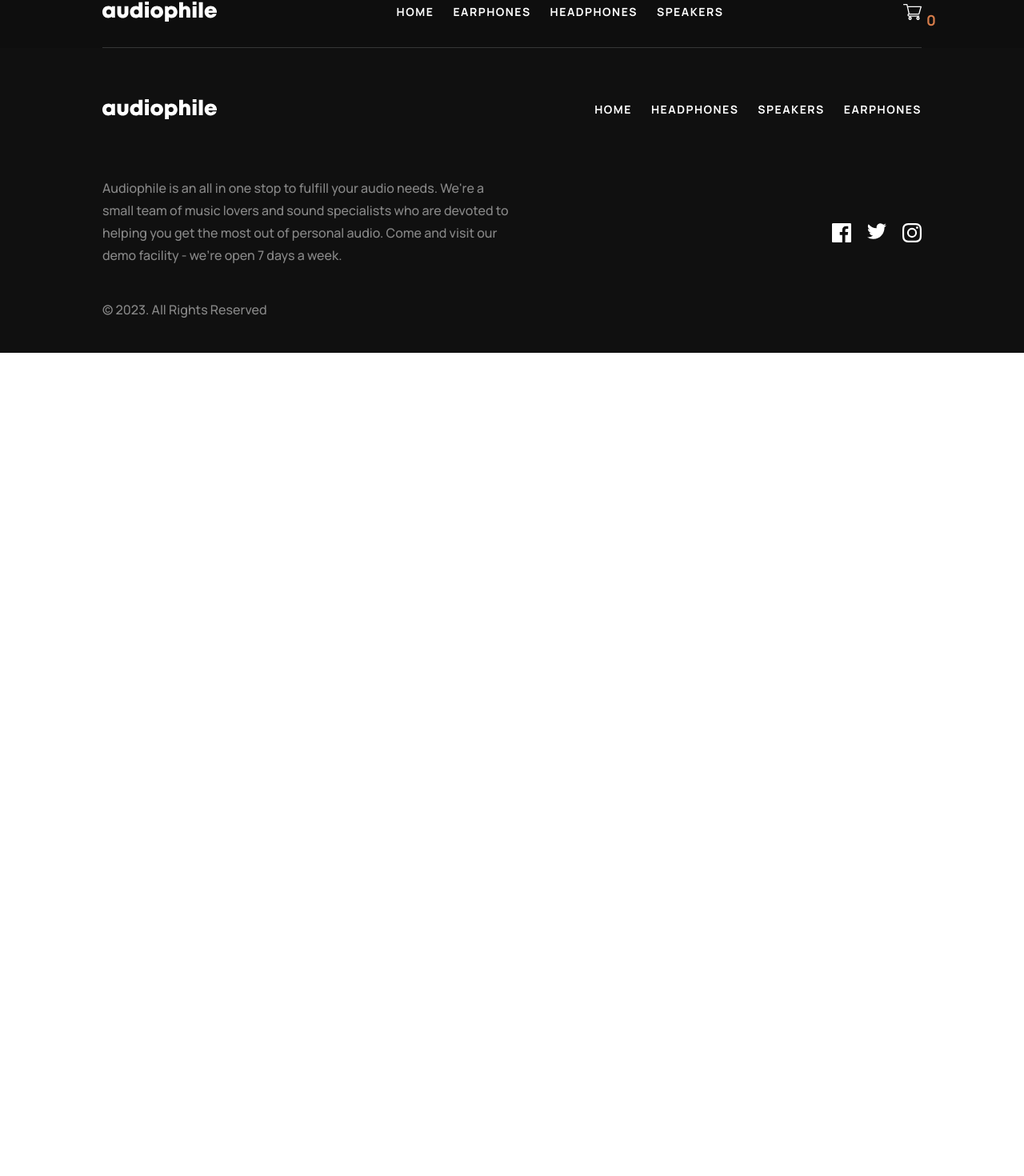
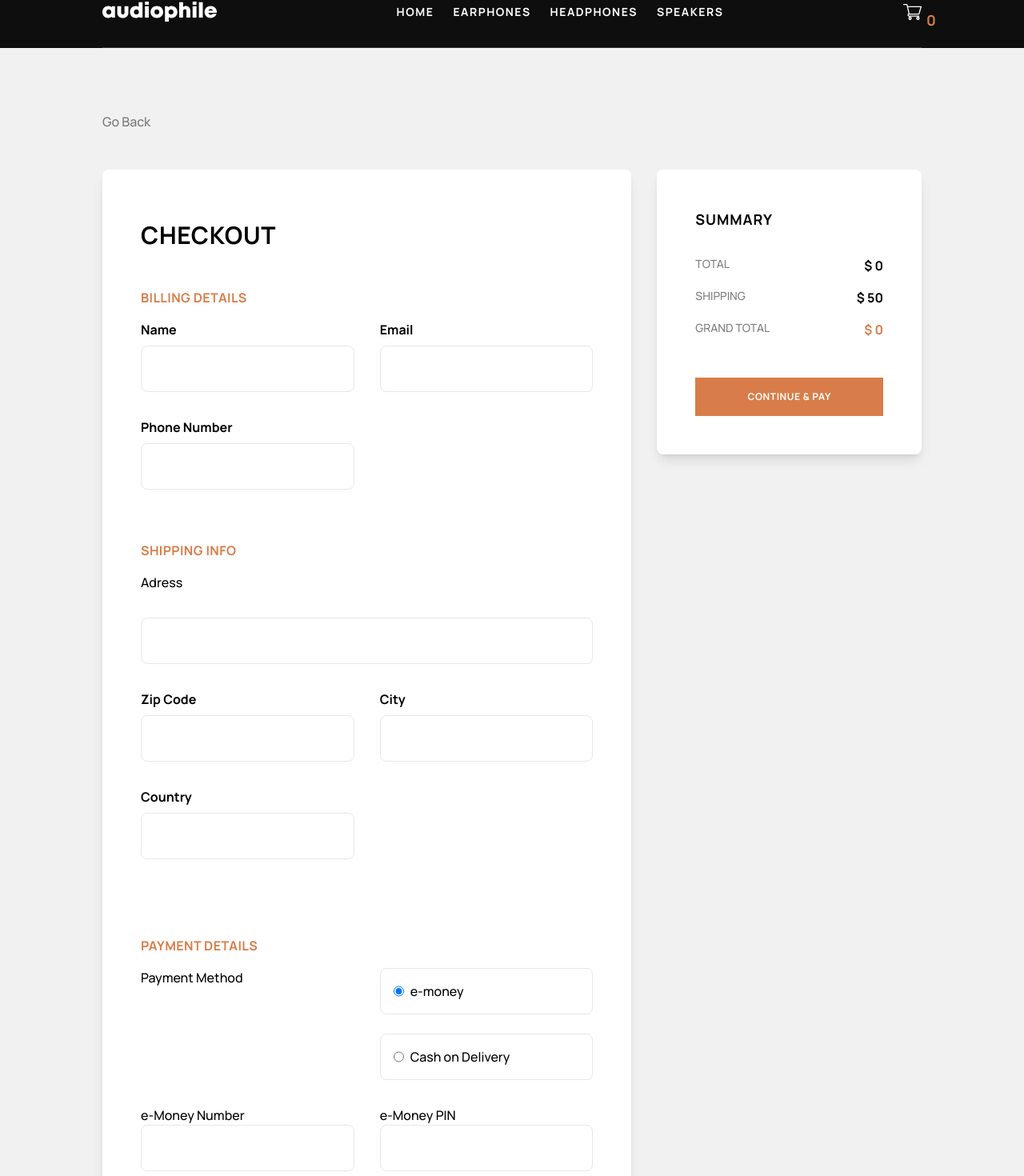
Before and after one commit to iraklikeche/audiophile-ecommerce-vue.js, a Vue app: page /checkout in a window 1280 px wide. Shown: the part 30-1500 px from the top of the page at 80% size. Before the commit the page ends 800 px from the top, so only its background shows below. Built offline with nearby package versions, Linux system fonts and the light colour scheme.

Commit message:
implement checkout function & component

```diff
--- a/src/components/Navbar.vue
+++ b/src/components/Navbar.vue
@@ -105,11 +105,13 @@
             >
           </div>
 
-          <button
-            class="bg-[#D87D4A] mt-4 px-8 py-3 transform: uppercase tracking-wider text-white text-xs hover:opacity-70 transition-opacity"
-          >
-            Checkout
-          </button>
+          <RouterLink :to="{ name: 'checkout' }">
+            <button
+              class="w-full bg-[#D87D4A] mt-4 px-8 py-3 transform: uppercase tracking-wider text-white text-xs hover:opacity-70 transition-opacity"
+            >
+              Checkout
+            </button>
+          </RouterLink>
         </div>
       </div>
     </nav>
@@ -128,7 +130,6 @@ const cart = productStore.getCart;
 console.log(cart);
 
 const showCart = ref(false);
-// const quantity = ref(0);
 
 const openCart = () => {
   if (cart.length > 0) {
--- a/src/components/ProductCard.vue
+++ b/src/components/ProductCard.vue
@@ -70,6 +70,7 @@ const addToCart = (product) => {
     // If the item is not in the cart, add it as a new entry
     productStore.addItemToCart({
       id: product.id,
+      slug: product.slug,
       image: product.image.desktop,
       name: product.name,
       price: product.price,
--- a/src/data.json
+++ b/src/data.json
@@ -1,7 +1,7 @@
 [
   {
     "id": 1,
-    "slug": "yx1-earphones",
+    "slug": "YX1",
     "name": "YX1 Wireless Earphones",
     "image": {
       "mobile": "../../public/assets/product-yx1-earphones/mobile/image-product.jpg",
@@ -59,7 +59,7 @@
     },
     "others": [
       {
-        "slug": "xx99-mark-one-headphones",
+        "slug": "XX99 MK I",
         "name": "XX99 Mark I",
         "image": {
           "mobile": "../../public/assets/shared/mobile/image-xx99-mark-one-headphones.jpg",
@@ -89,7 +89,7 @@
   },
   {
     "id": 2,
-    "slug": "xx59-headphones",
+    "slug": "XX59",
     "name": "XX59 Headphones",
     "image": {
       "mobile": "../../public/assets/product-xx59-headphones/mobile/image-product.jpg",
@@ -143,7 +143,7 @@
     },
     "others": [
       {
-        "slug": "xx99-mark-two-headphones",
+        "slug": "XX99 MK II",
         "name": "XX99 Mark II",
         "image": {
           "mobile": "../../public/assets/shared/mobile/image-xx99-mark-two-headphones.jpg",
@@ -173,7 +173,7 @@
   },
   {
     "id": 3,
-    "slug": "xx99-mark-one-headphones",
+    "slug": "XX99 MK I",
     "name": "XX99 Mark I Headphones",
     "image": {
       "mobile": "../../public/assets/product-xx99-mark-one-headphones/mobile/image-product.jpg",
@@ -257,7 +257,7 @@
   },
   {
     "id": 4,
-    "slug": "xx99-mark-two-headphones",
+    "slug": "XX99 MK II",
     "name": "XX99 Mark II Headphones",
     "image": {
       "mobile": "../../public/assets/product-xx99-mark-two-headphones/mobile/image-product.jpg",
@@ -345,7 +345,7 @@
   },
   {
     "id": 5,
-    "slug": "zx7-speaker",
+    "slug": "ZX7",
     "name": "ZX7 Speaker",
     "image": {
       "mobile": "../../public/assets/product-zx7-speaker/mobile/image-product.jpg",
@@ -433,7 +433,7 @@
   },
   {
     "id": 6,
-    "slug": "zx9-speaker",
+    "slug": "ZX9",
     "name": "ZX9 Speaker",
     "image": {
       "mobile": "../../public/assets/product-zx9-speaker/mobile/image-product.jpg",
--- a/src/router/index.js
+++ b/src/router/index.js
@@ -20,6 +20,11 @@ const router = createRouter({
       component: () => import("../views/ProductDetails.vue"),
     },
     {
+      path: "/checkout",
+      name: "checkout",
+      component: () => import("../views/CheckoutView.vue"),
+    },
+    {
       path: "/about",
       name: "about",
       // route level code-splitting
--- a/src/stores/Product.js
+++ b/src/stores/Product.js
@@ -18,6 +18,11 @@ export const useProductStore = defineStore("product", () => {
   const totalPrice = computed(() => {
     return cart.value.reduce((total, item) => {
       return total + item.price * item.quantity;
+    }, 0);
+  });
+  const totalPriceCheckout = computed(() => {
+    return cart.value.reduce((total, item) => {
+      return total + item.price * item.quantity + 50;
     }, 0);
   });
 
@@ -45,5 +50,6 @@ export const useProductStore = defineStore("product", () => {
     addItemToCart,
     getCart,
     totalPrice,
+    totalPriceCheckout,
   };
 });
--- /dev/null
+++ b/src/views/CheckoutView.vue
@@ -0,0 +1,205 @@
+<template>
+  <div class="px-32 bg-[#f1f1f1]">
+    <div class="pb-12 pt-20">
+      <GoBackButton />
+    </div>
+    <div class="pb-40 grid grid-cols-[2fr,1fr] gap-8">
+      <div class="bg-white shadow-lg px-12 py-16 rounded-lg">
+        <h1 class="transform: uppercase text-3xl font-bold tracking-wide mb-12">
+          Checkout
+        </h1>
+        <form>
+          <!-- Billing Details -->
+          <p
+            class="transform: uppercase text-[#D87D4A] font-bold tracking-wide mb-4"
+          >
+            Billing details
+          </p>
+          <div class="grid grid-cols-2 gap-8 mb-16">
+            <div class="flex flex-col gap-2">
+              <label class="font-bold">Name</label>
+              <input class="border p-4 rounded-lg" type="text" placeholder="" />
+            </div>
+
+            <div class="flex flex-col gap-2">
+              <label class="font-bold">Email</label>
+
+              <input
+                class="border p-4 rounded-lg"
+                type="email"
+                placeholder=""
+              />
+            </div>
+            <div class="flex flex-col gap-2">
+              <label class="font-bold">Phone Number</label>
+              <input class="border p-4 rounded-lg" type="text" placeholder="" />
+            </div>
+          </div>
+
+          <!-- Shipping Info -->
+          <p
+            class="transform: uppercase text-[#D87D4A] font-bold tracking-wide mb-4"
+          >
+            Shipping info
+          </p>
+          <div class="flex flex-col gap-8 mb-8">
+            <label>Adress</label>
+            <input
+              class="w-full border p-4 rounded-lg"
+              type="text"
+              placeholder=""
+            />
+          </div>
+          <div class="grid grid-cols-2 gap-8 mb-16">
+            <div class="flex flex-col gap-2">
+              <label class="font-bold">Zip Code</label>
+              <input class="border p-4 rounded-lg" type="number" />
+            </div>
+
+            <div class="flex flex-col gap-2">
+              <label class="font-bold">City</label>
+              <input class="border p-4 rounded-lg" type="text" />
+            </div>
+            <div class="flex flex-col gap-2 mb-8">
+              <label class="font-bold">Country</label>
+              <input class="border p-4 rounded-lg" type="text" />
+            </div>
+          </div>
+
+          <!-- Payment Details -->
+          <p
+            class="transform: uppercase text-[#D87D4A] font-bold tracking-wide mb-4"
+          >
+            Payment Details
+          </p>
+
+          <div class="grid grid-cols-2 gap-8 mb-8">
+            <p>Payment Method</p>
+            <div class="flex flex-col gap-6">
+              <div
+                class="flex gap-2 border p4 rounded-lg p-4 cursor-pointer"
+                @click="handleDivClick(eMoneyRadio)"
+              >
+                <input
+                  type="radio"
+                  id="e-money"
+                  name="drone"
+                  value="e-money"
+                  checked
+                  ref="eMoneyRadio"
+                />
+                <label for="e-money">e-money</label>
+              </div>
+
+              <div
+                class="flex gap-2 border p4 rounded-lg p-4 cursor-pointer"
+                @click="handleDivClick('cashOnDeliveryRadio')"
+              >
+                <input
+                  type="radio"
+                  id="cash on Delivery"
+                  name="drone"
+                  value="cash on Delivery"
+                  ref="cashOnDeliveryRadio"
+                />
+                <label for="cash on Delivery">Cash on Delivery</label>
+              </div>
+            </div>
+          </div>
+
+          <div class="grid grid-cols-2 gap-8">
+            <div class="flex flex-col">
+              <label>e-Money Number</label>
+              <input class="w-full border p-4 rounded-lg" type="text" />
+            </div>
+            <div class="flex flex-col">
+              <label>e-Money PIN</label>
+              <input class="w-full border p-4 rounded-lg" type="number" />
+            </div>
+          </div>
+        </form>
+      </div>
+
+      <!-- Summary -->
+      <div>
+        <div class="bg-white shadow-lg p-12 rounded-lg">
+          <h2
+            class="transform: uppercase font-bold tracking-wider text-lg mb-8"
+          >
+            Summary
+          </h2>
+          <div
+            v-for="item in cart"
+            :key="cart.id"
+            class="flex items-center justify-between mb-8"
+          >
+            <div class="flex items-center gap-4">
+              <img :src="item.image" class="w-[65px]" />
+              <div class="flex flex-col gap-2">
+                <span class="font-bold text-[15px]">{{ item.slug }}</span>
+                <span class="font-bold text-[14px] opacity-50"
+                  >${{ item.price }}</span
+                >
+              </div>
+            </div>
+            <span class="text-black opacity-50 font-bold"
+              >x{{ item.quantity }}</span
+            >
+          </div>
+
+          <div class="flex justify-between mb-4">
+            <span class="text-black text-sm opacity-50 transform: uppercase"
+              >Total</span
+            >
+            <span class="font-bold text-black"
+              >$ {{ productStore.totalPrice }}</span
+            >
+          </div>
+          <div class="flex justify-between mb-4">
+            <span class="text-black text-sm opacity-50 transform: uppercase"
+              >Shipping</span
+            >
+            <span class="font-bold text-black">$ 50</span>
+          </div>
+          <div class="flex justify-between mb-8">
+            <span class="text-black text-sm opacity-50 transform: uppercase"
+              >Grand Total</span
+            >
+            <span class="font-bold text-[#d87D4A]"
+              >$ {{ productStore.totalPriceCheckout }}</span
+            >
+          </div>
+
+          <button
+            class="w-full bg-[#D87D4A] font-bold mt-4 px-8 py-4 transform: uppercase tracking-wider text-white text-xs hover:opacity-70 transition-opacity"
+          >
+            Continue & Pay
+          </button>
+        </div>
+      </div>
+    </div>
+  </div>
+</template>
+
+<script setup>
+import GoBackButton from "../components/GoBackButton.vue";
+import { useProductStore } from "../stores/Product";
+import { ref } from "vue";
+
+const productStore = useProductStore();
+
+const cart = productStore.getCart;
+console.log(cart);
+
+const eMoneyRadio = ref(null);
+const cashOnDeliveryRadio = ref(null);
+
+const handleDivClick = (radioRef) => {
+  // Programmatically click the radio input
+  if (radioRef === "eMoneyRadio") {
+    eMoneyRadio.value.click();
+  } else if (radioRef === "cashOnDeliveryRadio") {
+    cashOnDeliveryRadio.value.click();
+  }
+};
+</script>
```
